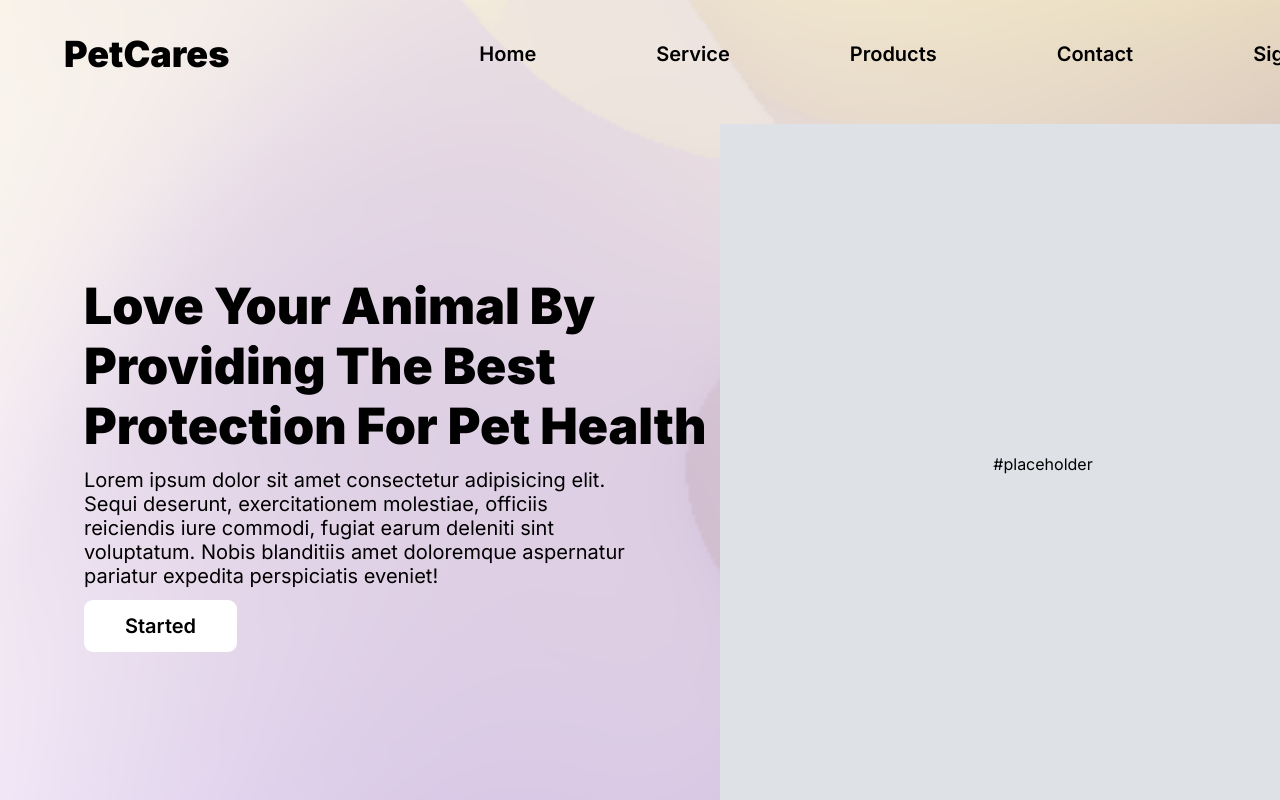
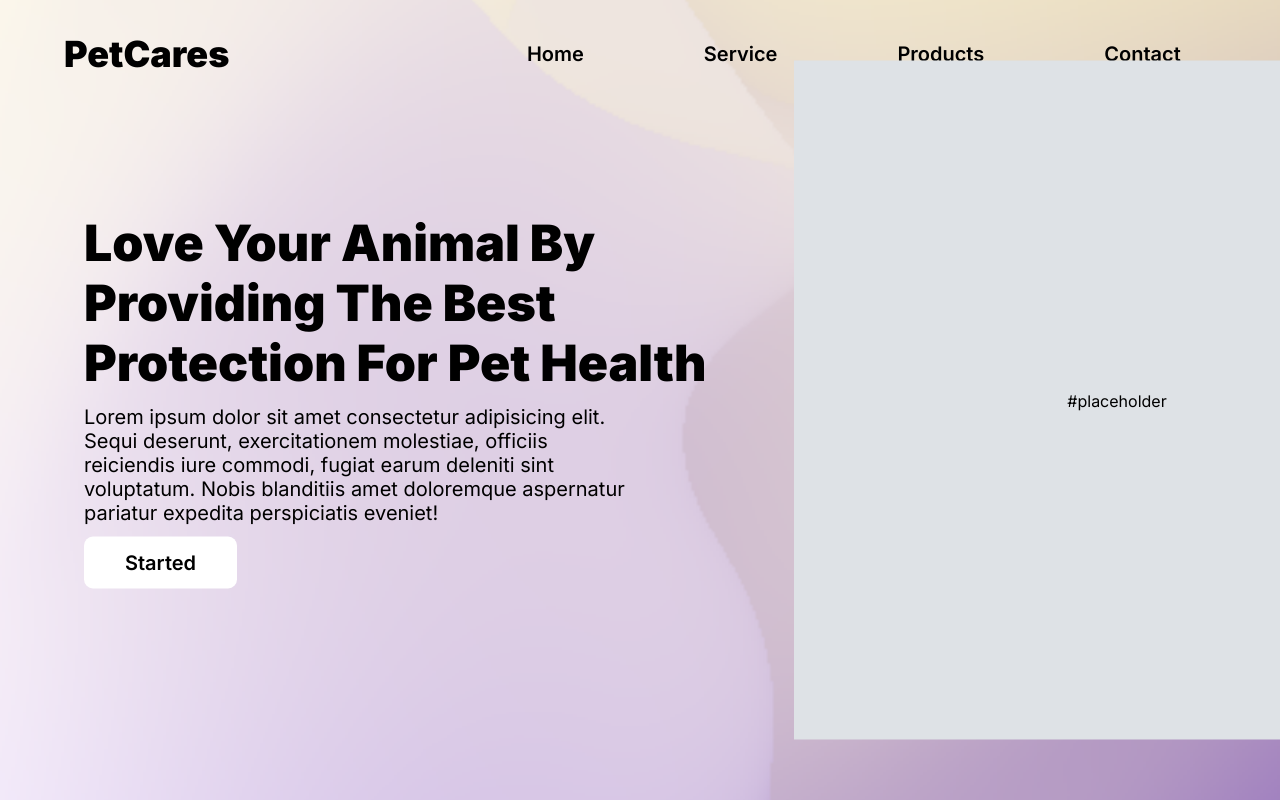
Before and after one commit to Kelotbalut/HTML-CSS-Practice, a plain HTML site: page index.html in a window 1280 px wide. Drawn offline with Linux system fonts and the light colour scheme.

Commit message:
fixed the hero section

```diff
--- a/styles.css
+++ b/styles.css
@@ -20,7 +20,7 @@
   background-position: center;
   background-repeat: no-repeat;
   width: 100%;
-  height: 855px;
+  height: 100vh;
   position: fixed;
 }
 
@@ -28,8 +28,8 @@
 
 header {
   display: flex;
-  gap: 250px;
-  margin: 32px 64px 48px 64px;
+  justify-content: space-between;
+  margin: 32px 64px 0 64px;
   align-items: center;
 }
 
@@ -49,8 +49,14 @@ nav {
 /* HERO CONTENT */
 
 .hero {
+  width: 1440px;
   display: grid;
   grid-template-columns: 1fr 1fr;
+
+  position: absolute;
+  top: 50%;
+
+  transform: translate(0, -50%);
 }
 
 .img-placeholder {
@@ -64,6 +70,7 @@ nav {
 
 .right-side {
   grid-column: 2;
+  justify-self: end;
 }
 
 .title {
```
